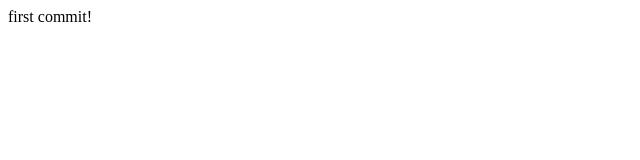
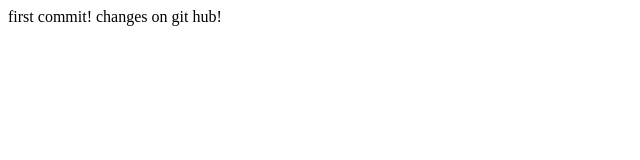
Before and after one commit to MarynaBogdan/test_repos, a plain HTML site: page index.html in a window 1280 px wide. Shown: the whole page, without its empty margins (0-640 px from the left). Drawn offline with Linux system fonts and the light colour scheme.

Commit message:
Update index.html

```diff
--- a/index.html
+++ b/index.html
@@ -4,5 +4,6 @@
 	</head>
 	<body>
 	first commit!
+		changes on git hub!
 	</body>
 </html>
```
